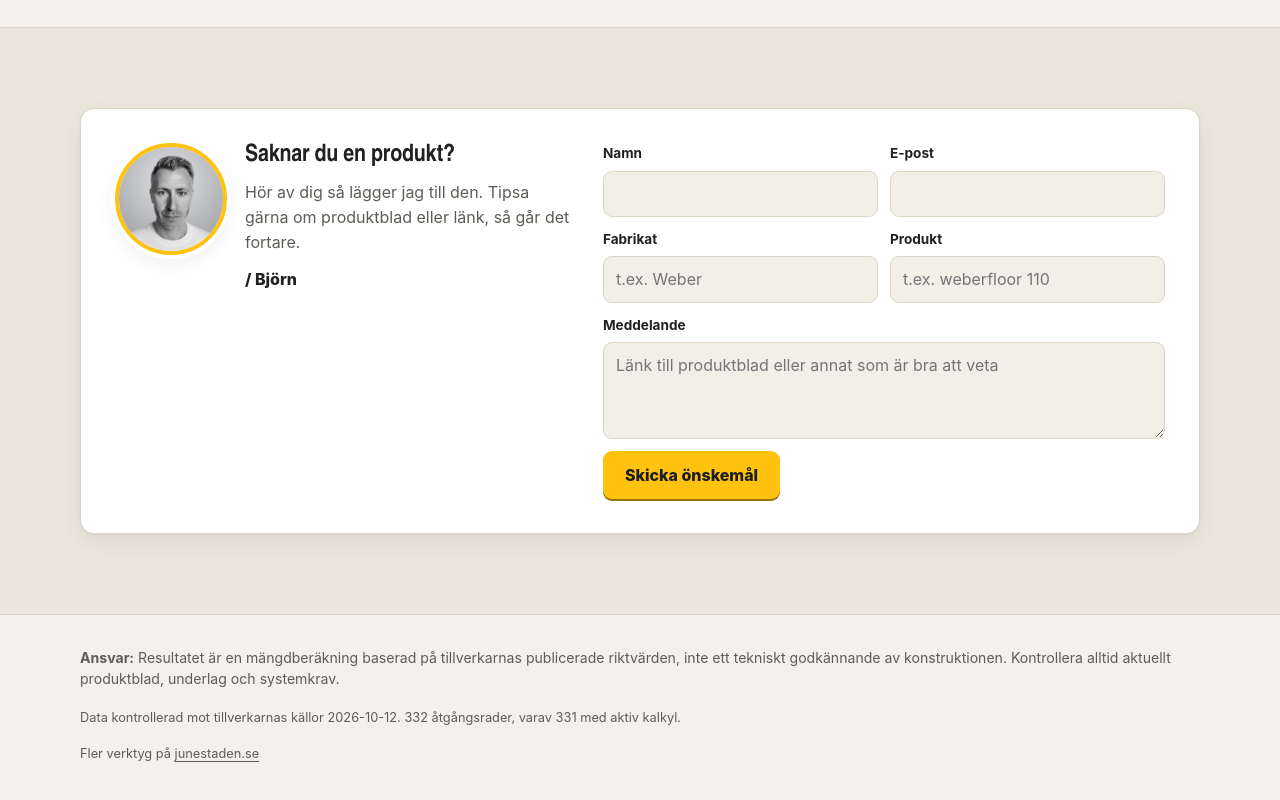
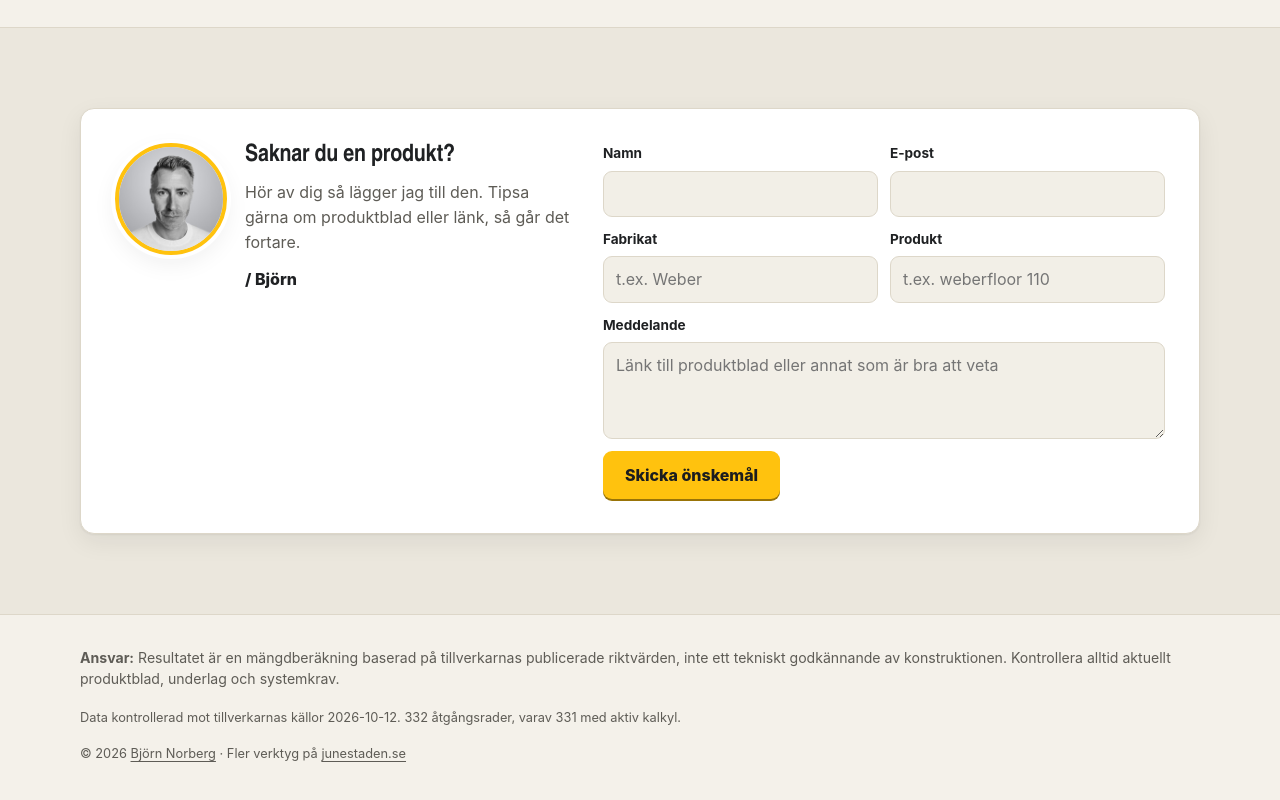
Before and after one commit to bjorn-norberg/mangdkollen, a plain HTML site: page index.html in a window 1280 px wide. Shown: the part 3578-4378 px from the top of the page. Drawn offline with Linux system fonts and the light colour scheme.

Commit message:
Samma upphovsrad på alla sidor: © Björn Norberg med LinkedIn-länk
Sidfoten visar "© år Björn Norberg · Fler verktyg på junestaden.se" med namnet
länkat till LinkedIn (rel="author me"). Lägger till meta author och använder
LinkedIns egen profiladress (utan avslutande snedstreck) även i JSON-LD.

Co-Authored-By: Claude Opus 5.5 <noreply@anthropic.com>

```diff
--- a/index.html
+++ b/index.html
@@ -5,6 +5,7 @@
   <meta name="viewport" content="width=device-width, initial-scale=1, viewport-fit=cover">
   <title>Räkna åtgång av avjämningsmassa, fix och bruk | Mängdkollen</title>
   <meta name="description" content="Gratis kalkylator: räkna ut hur mycket avjämningsmassa, fix, fog och bruk du behöver i kilo, säckar och vatten. Weber, Ardex, Mapei, Schönox m.fl.">
+  <meta name="author" content="Björn Norberg">
   <link rel="canonical" href="https://bygg.junestaden.se/">
   <!-- Delning i sociala medier och meddelandeappar -->
   <meta property="og:type" content="website">
@@ -30,7 +31,7 @@
     "inLanguage": "sv",
     "isAccessibleForFree": true,
     "offers": { "@type": "Offer", "price": "0", "priceCurrency": "SEK" },
-    "author": {"@type": "Person", "@id": "https://junestaden.se/#person", "name": "Björn Norberg", "url": "https://junestaden.se/", "image": "https://bygg.junestaden.se/img/profil.jpg", "jobTitle": "Student, VVS-ingenjör", "homeLocation": {"@type": "Place", "address": {"@type": "PostalAddress", "addressLocality": "Jönköping", "addressCountry": "SE"}}, "affiliation": {"@type": "CollegeOrUniversity", "name": "TUC Yrkeshögskola"}, "sameAs": ["https://www.linkedin.com/in/bj%C3%B6rn-norberg-088992345/"]}
+    "author": {"@type": "Person", "@id": "https://junestaden.se/#person", "name": "Björn Norberg", "url": "https://junestaden.se/", "image": "https://bygg.junestaden.se/img/profil.jpg", "jobTitle": "Student, VVS-ingenjör", "homeLocation": {"@type": "Place", "address": {"@type": "PostalAddress", "addressLocality": "Jönköping", "addressCountry": "SE"}}, "affiliation": {"@type": "CollegeOrUniversity", "name": "TUC Yrkeshögskola"}, "sameAs": ["https://www.linkedin.com/in/bj%C3%B6rn-norberg-088992345"]}
   }
   </script>
   <meta name="theme-color" content="#f4f1ea" media="(prefers-color-scheme: light)">
@@ -277,9 +278,10 @@
     <div class="wrap footer__inner">
       <p><strong>Ansvar:</strong> Resultatet är en mängdberäkning baserad på tillverkarnas publicerade riktvärden, inte ett tekniskt godkännande av konstruktionen. Kontrollera alltid aktuellt produktblad, underlag och systemkrav.</p>
       <p class="footer__meta" id="footerMeta"></p>
-      <p class="footer__meta">Fler verktyg på <a href="https://junestaden.se">junestaden.se</a></p>
+      <p class="footer__meta">© <span id="credit-year">2026</span> <a href="https://www.linkedin.com/in/bj%C3%B6rn-norberg-088992345" rel="author me noopener" target="_blank">Björn Norberg</a> · Fler verktyg på <a href="https://junestaden.se">junestaden.se</a></p>
     </div>
   </footer>
+  <script>document.getElementById('credit-year').textContent = new Date().getFullYear();</script>
 
   <nav class="tabbar" id="tabbar" aria-label="Appmeny">
     <a href="#kalkyl" data-sec="kalkyl">
```
